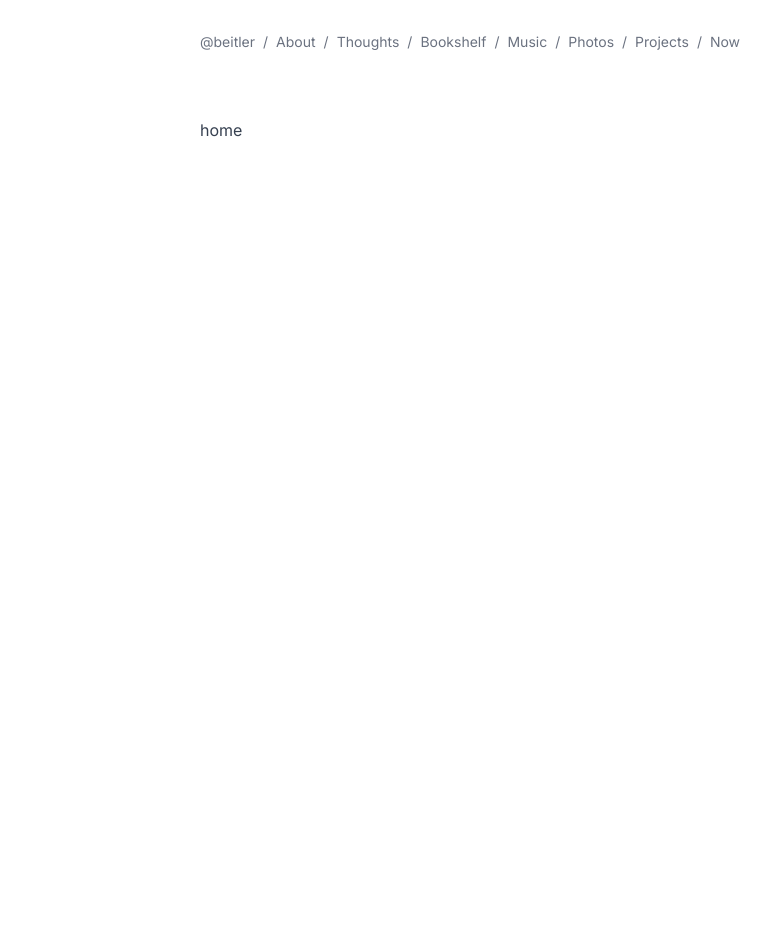
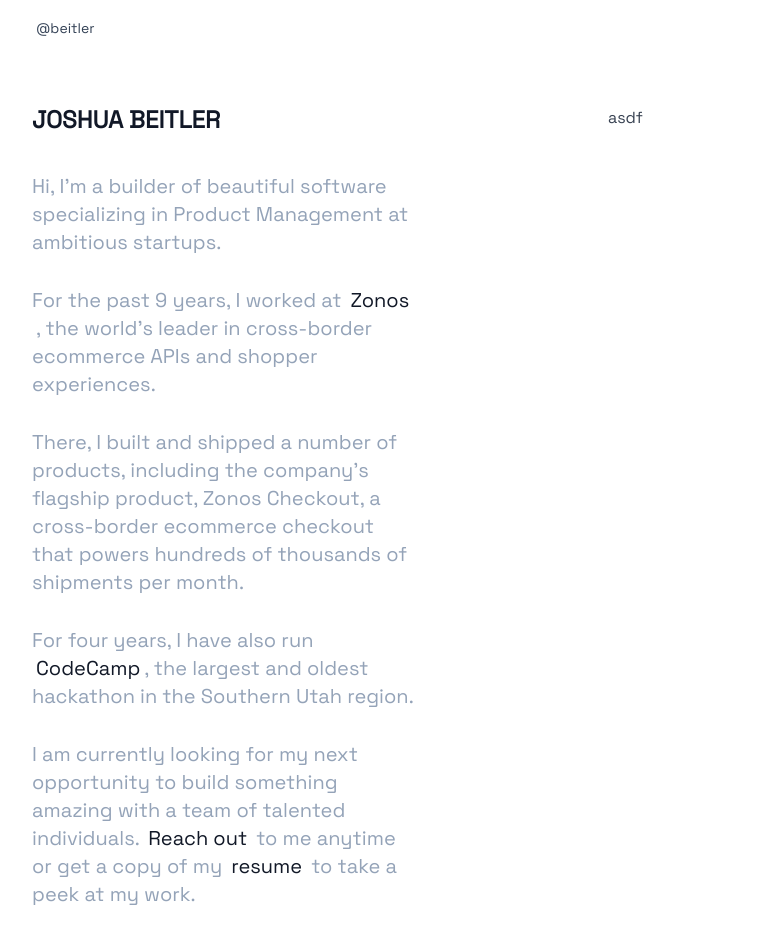
Before and after one commit to joshbeitler/btlr.xyz, a Next.js app: page / in a window 1280 px wide. Shown: the whole page, without its empty margins (128-899 px from the left). Before the commit the page ends 800 px from the top, so only its background shows below. Built offline with nearby package versions, Linux system fonts and the light colour scheme.

Commit message:
Styling and home page

```diff
--- a/app/about/page.mdx
+++ /dev/null
@@ -1,8 +0,0 @@
-export const metadata = {
-  title: 'Work',
-  description: 'My professional work and projects'
-}
-
-# about
-
-These are some of the things I've been working on...
--- a/app/globals.css
+++ b/app/globals.css
@@ -19,3 +19,37 @@ body {
   background: var(--background);
   font-family: Arial, Helvetica, sans-serif; */
 }
+
+p {
+  margin-bottom: 15px !important;
+  margin-top: 15px !important;
+}
+
+@layer base {
+  ::selection {
+    @apply bg-slate-700 text-slate-100;
+  }
+
+  /* Reset all default link styling first */
+  a {
+    @apply relative text-slate-700 font-medium px-1 py-0.5;
+    text-decoration: none !important; /* Force remove default underlines */
+    transition: color 0.2s ease-in-out;
+    z-index: 1;
+  }
+
+  a::after {
+    content: '';
+    @apply absolute bottom-0 left-0 w-full h-0 bg-slate-200;
+    transition: height 0.3s ease;
+    z-index: -1;
+  }
+
+  a:hover {
+    @apply text-slate-900;
+  }
+
+  a:hover::after {
+    @apply h-full;
+  }
+}
--- a/app/layout.js
+++ b/app/layout.js
@@ -1,9 +1,9 @@
-import { Instrument_Serif } from "next/font/google";
+import { Space_Grotesk } from "next/font/google";
 import { Inter } from "next/font/google";
 import "./globals.css";
 import { Nav } from "@/components/nav";
 
-const instrumentSerif = Instrument_Serif({
+const spaceGrotesk = Space_Grotesk({
   subsets: ["latin"],
   weight: "400",
   display: "swap",
@@ -22,12 +22,12 @@ export const metadata = {
 
 export default function RootLayout({ children }) {
   return (
-    <html lang="en" className={inter.className}>
+    <html lang="en" className={spaceGrotesk.className}>
       <body className={`antialiased`}>
-        <div className="min-h-screen bg-white text-black">
-          <div className="max-w-2xl mx-auto px-6 py-8">
+        <div className="min-h-screen bg-white text-black w-full">
+          <div className="mx-auto px-40 py-4 w-full">
             <Nav />
-            <div className="prose">{children}</div>
+            <div className="prose max-w-full">{children}</div>
           </div>
         </div>
       </body>
--- a/app/page.js
+++ b/app/page.js
@@ -1,5 +1,39 @@
+import { PageTitle } from "@/components/page-title";
+
 const Home = () => {
-  return <>home</>;
+  return (
+    <div className="flex w-full flex-row gap-48">
+      <div className="flex-col flex flex-1">
+        <PageTitle>Joshua Beitler</PageTitle>
+        <p className="text-slate-400 text-xl">
+          Hi, I&apos;m a builder of beautiful software specializing in Product
+          Management at ambitious startups.
+        </p>
+        <p className="text-slate-400 text-xl">
+          For the past 9 years, I worked at{" "}
+          <a href="https://zonos.com">Zonos</a>, the world&apos;s leader in
+          cross-border ecommerce APIs and shopper experiences.
+        </p>
+        <p className="text-slate-400 text-xl">
+          There, I built and shipped a number of products, including the
+          company&apos;s flagship product, Zonos Checkout, a cross-border
+          ecommerce checkout that powers hundreds of thousands of shipments per
+          month.
+        </p>
+        <p className="text-slate-400 text-xl">
+          For four years, I have also run <a href="#">CodeCamp</a>
+          , the largest and oldest hackathon in the Southern Utah region.
+        </p>
+        <p className="text-slate-400 text-xl">
+          I am currently looking for my next opportunity to build something
+          amazing with a team of talented individuals. <a href="#">Reach out</a>{" "}
+          to me anytime or get a copy of my <a href="#">resume</a> to take a
+          peek at my work.
+        </p>
+        </div>
+      <div className="flex flex-1">asdf</div>
+    </div>
+  );
 };
 
 export default Home;
--- a/app/projects/page.mdx
+++ /dev/null
@@ -1,8 +0,0 @@
-export const metadata = {
-  title: 'Work',
-  description: 'My professional work and projects'
-}
-
-# projects
-
-These are some of the things I've been working on...
--- a/components/nav.js
+++ b/components/nav.js
@@ -2,10 +2,8 @@ import Link from "next/link";
 
 export const Nav = () => (
   <nav className="flex items-center space-x-2 text-gray-500 text-sm mb-16">
-    <span>@beitler</span>
-    <span>/</span>
-    <Link href="/about">About</Link>
-    <span>/</span>
+    <Link href="/">@beitler</Link>
+    {/* <span>/</span>
     <Link href="/thoughts">Thoughts</Link>
     <span>/</span>
     <Link href="/bookshelf">Bookshelf</Link>
@@ -14,8 +12,6 @@ export const Nav = () => (
     <span>/</span>
     <Link href="/photos">Photos</Link>
     <span>/</span>
-    <Link href="/projects">Projects</Link>
-    <span>/</span>
-    <Link href="/now">Now</Link>
+    <Link href="/now">Now</Link> */}
   </nav>
 );
--- a/components/page-title.js
+++ b/components/page-title.js
@@ -1,3 +1,3 @@
 export const PageTitle = ({ children }) => {
-  return <h1 className="text-2xl font-semibold mb-16">{children}</h1>;
+  return <h1 className="uppercase text-2xl">{children}</h1>;
 };
```
